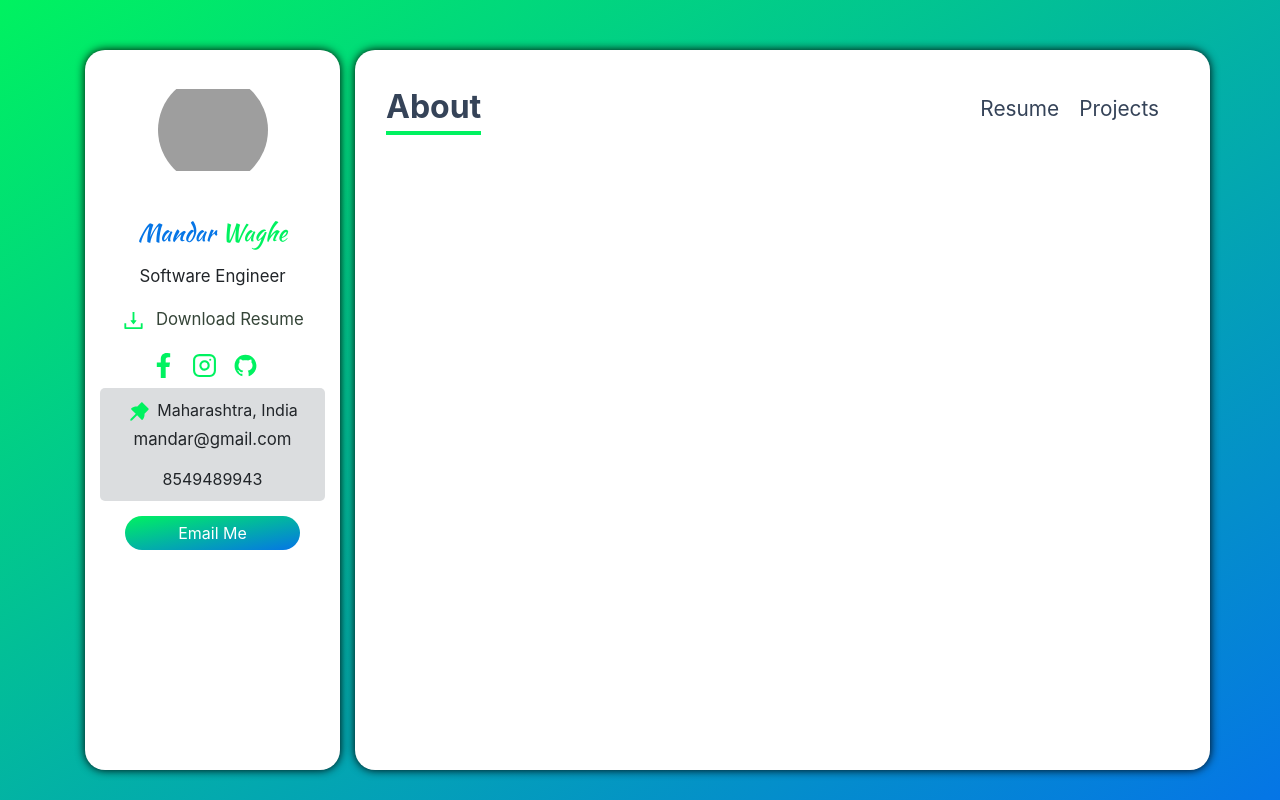
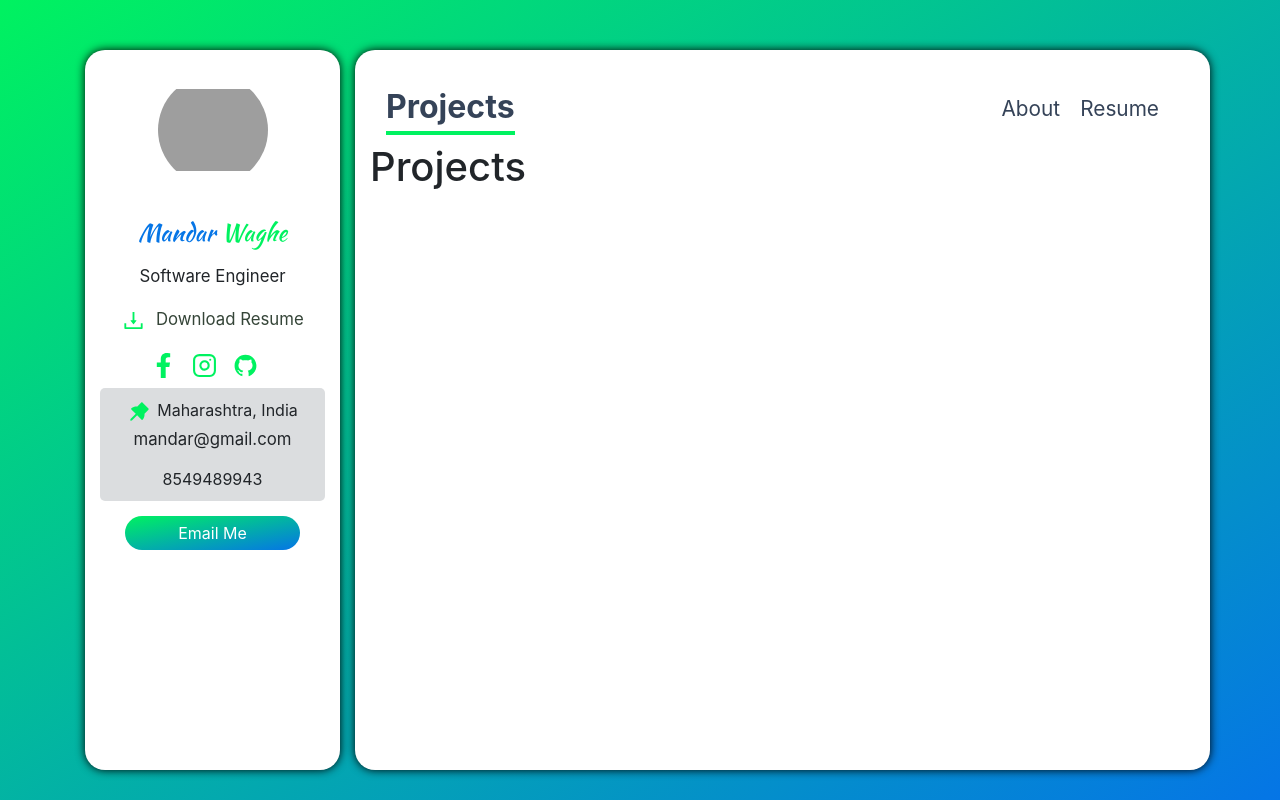
Before and after one commit to mvcman/React-Portfolio-Website, a React (Create React App) app: page /projects in a window 1280 px wide. Built offline with nearby package versions, Linux system fonts and the light colour scheme; grey boxes are pictures that could not be loaded.

Commit message:
Updated navbar to routes

```diff
--- a/package.json
+++ b/package.json
@@ -10,6 +10,7 @@
     "react": "^17.0.1",
     "react-dom": "^17.0.1",
     "react-icons": "^4.1.0",
+    "react-router-dom": "^5.2.0",
     "react-scripts": "4.0.1",
     "web-vitals": "^0.2.4"
   },
--- a/src/App.js
+++ b/src/App.js
@@ -1,7 +1,11 @@
 import React from "react";
 import Sidebar from "./components/Sidebar";
-import Main from "./components/Main";
+// import Main from "./components/Main";
 import Navbar from "./components/Navbar";
+import { Route, Redirect, Switch } from "react-router-dom";
+import About from "./components/About";
+import Resume from "./components/Resume";
+import Projects from "./components/Projects";
 
 function App() {
   return (
@@ -13,6 +17,20 @@
           </div>
           <div className="col-lg-9 app__main-content">
             <Navbar />
+            <Switch>
+              <Route exact path="/about">
+                <About />
+              </Route>
+              <Route exact path="/resume">
+                <Resume />
+              </Route>
+              <Route exact path="/projects">
+                <Projects />
+              </Route>
+              <Route>
+                <Redirect to="/about" />
+              </Route>
+            </Switch>
           </div>
         </div>
       </div>
--- /dev/null
+++ b/src/components/About.js
@@ -0,0 +1,7 @@
+import React from "react";
+
+const About = () => {
+  return <div></div>;
+};
+
+export default About;
--- a/src/components/Navbar.js
+++ b/src/components/Navbar.js
@@ -1,26 +1,40 @@
-import React, { useState } from "react";
+import React, { useState, useEffect } from "react";
+import { Link } from "react-router-dom";
 
 const Navbar = () => {
-  const [active, setActive] = useState("About");
+  const [active, setActive] = useState("");
+  useEffect(() => {
+    let currentUrl = window.location.href;
+    console.log(currentUrl);
+    if (currentUrl.endsWith("/about")) setActive("About");
+    else if (currentUrl.endsWith("/resume")) setActive("Resume");
+    else if (currentUrl.endsWith("/projects")) setActive("Projects");
+  }, [active]);
   return (
     <div className="navbar">
       <div className="navbar__active">{active}</div>
       <div className="navbar__items">
         {active !== "About" && (
+          <Link to="/about" className="navbar__link">
             <div className="navbar__item" onClick={() => setActive("About")}>
               About
             </div>
+          </Link>
         )}
 
         {active !== "Resume" && (
+          <Link to="/resume" className="navbar__link">
             <div className="navbar__item" onClick={() => setActive("Resume")}>
               Resume
             </div>
+          </Link>
         )}
         {active !== "Projects" && (
+          <Link to="/projects" className="navbar__link">
             <div className="navbar__item" onClick={() => setActive("Projects")}>
               Projects
             </div>
+          </Link>
         )}
       </div>
     </div>
--- /dev/null
+++ b/src/components/Projects.js
@@ -0,0 +1,11 @@
+import React from "react";
+
+const Projects = () => {
+  return (
+    <div>
+      <h1>Projects</h1>
+    </div>
+  );
+};
+
+export default Projects;
--- /dev/null
+++ b/src/components/Resume.js
@@ -0,0 +1,11 @@
+import React from "react";
+
+const Resume = () => {
+  return (
+    <div>
+      <h1>Resume</h1>
+    </div>
+  );
+};
+
+export default Resume;
--- a/src/index.css
+++ b/src/index.css
@@ -152,11 +152,18 @@
   cursor: pointer;
 }
 .navbar__item:hover {
+  text-decoration: none;
   color: #00f260;
   background: -webkit-linear-gradient(#00f260, #0575e6);
   background-clip: text;
   -webkit-background-clip: text;
   cursor: pointer;
+}
+.navbar__link {
+  text-decoration: none;
+}
+.navbar__link:hover {
+  text-decoration: none;
 }
 
 @media screen and (max-width: 768px) {
--- a/src/index.js
+++ b/src/index.js
@@ -4,10 +4,13 @@
 import App from "./App";
 import reportWebVitals from "./reportWebVitals";
 import "bootstrap/dist/css/bootstrap.min.css";
+import { BrowserRouter as Router } from "react-router-dom";
 
 ReactDOM.render(
   <React.StrictMode>
-    <App />
+    <Router>
+      <App />
+    </Router>
   </React.StrictMode>,
   document.getElementById("root")
 );
```
Also changed, not shown: 2 other files (tests, documents, lock files or other folders). Lines whose indentation alone changed are shown as unchanged.
